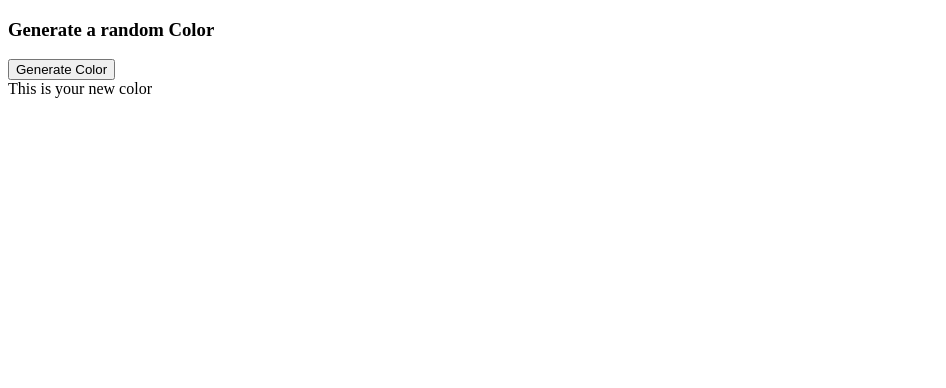
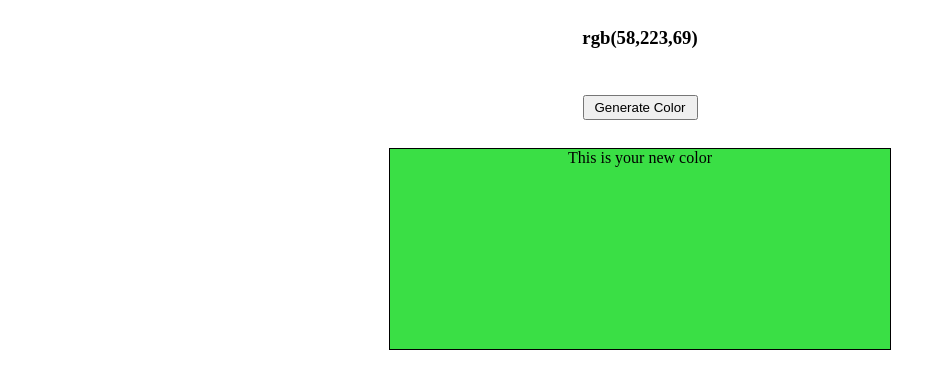
Before and after one commit to Azhar-2002/RGB-Color, a plain HTML site: page index.html in a window 1280 px wide. Both pictures are taken after a click on the button "Generate Color". Shown: the whole page, without its empty margins (0-946 px from the left). Drawn offline with Linux system fonts and the light colour scheme.

Commit message:
final commit message

```diff
--- a/app.js
+++ b/app.js
@@ -0,0 +1,21 @@
+let btn = document.querySelector('button');
+
+btn.addEventListener("click", function(){
+    let h3 = document.querySelector('h3');
+    let randomColor = getRandomColor();
+    h3.innerText = randomColor;
+
+    let div = document.querySelector('div');
+    div.style.backgroundColor = randomColor;
+    console.log("Color Updated");
+});
+
+
+function getRandomColor(){
+    let red = Math.floor(Math.random() * 255);
+    let green = Math.floor(Math.random()* 255);
+    let blue = Math.floor(Math.random() * 255);
+
+    let color = `rgb(${red},${green},${blue})`;
+    return color;
+}
--- a/index.html
+++ b/index.html
@@ -4,10 +4,14 @@
     <meta charset="UTF-8">
     <meta name="viewport" content="width=device-width, initial-scale=1.0">
     <title>Document</title>
+    <link rel="stylesheet" href="style.css">
 </head>
 <body>
     <h3>Generate a random Color</h3>
+    <br/>
     <button>Generate Color</button>
+    <br />
     <div>This is your new color</div>
+    <script src="app.js"></script>
 </body>
 </html>
--- a/style.css
+++ b/style.css
@@ -1,4 +1,17 @@
+body{
+    text-align: center;
+    display: flex;
+    flex-direction: column;
+}
 div{
-    height: 100px;
-    w
+    height: 200px;
+    width: 500px;
+    border: 1px solid black;
+    margin: 0 auto;
 }
+button{
+    width: 115px;
+    height: 25px;
+    margin: 10px auto;
+    display: block;
+}
```
